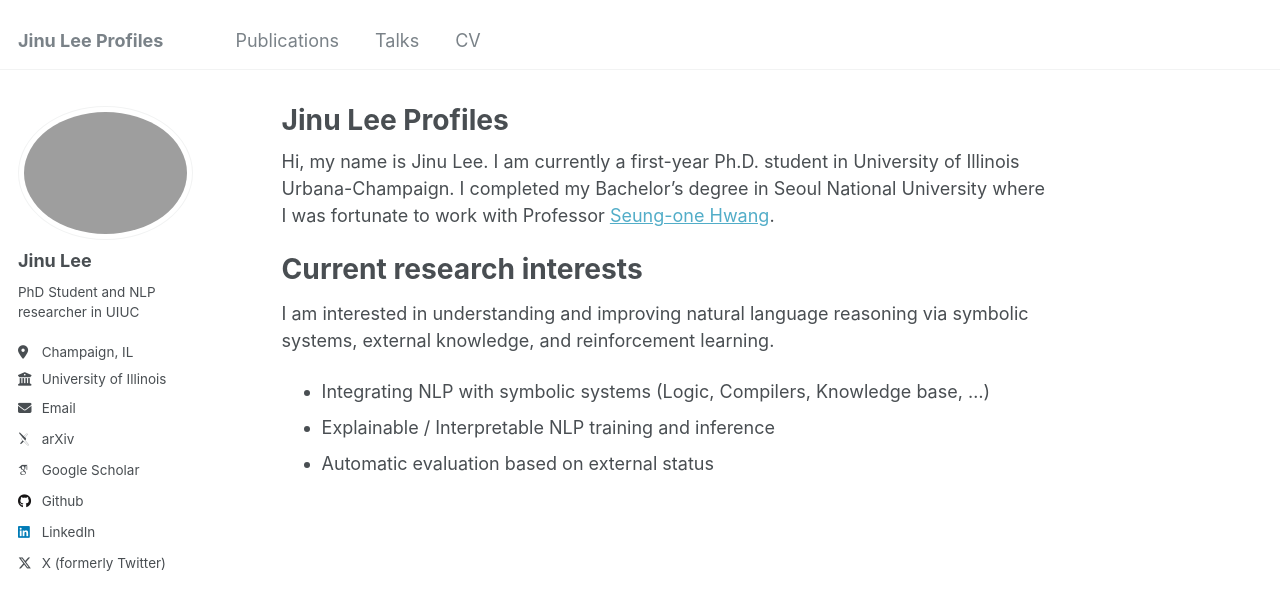
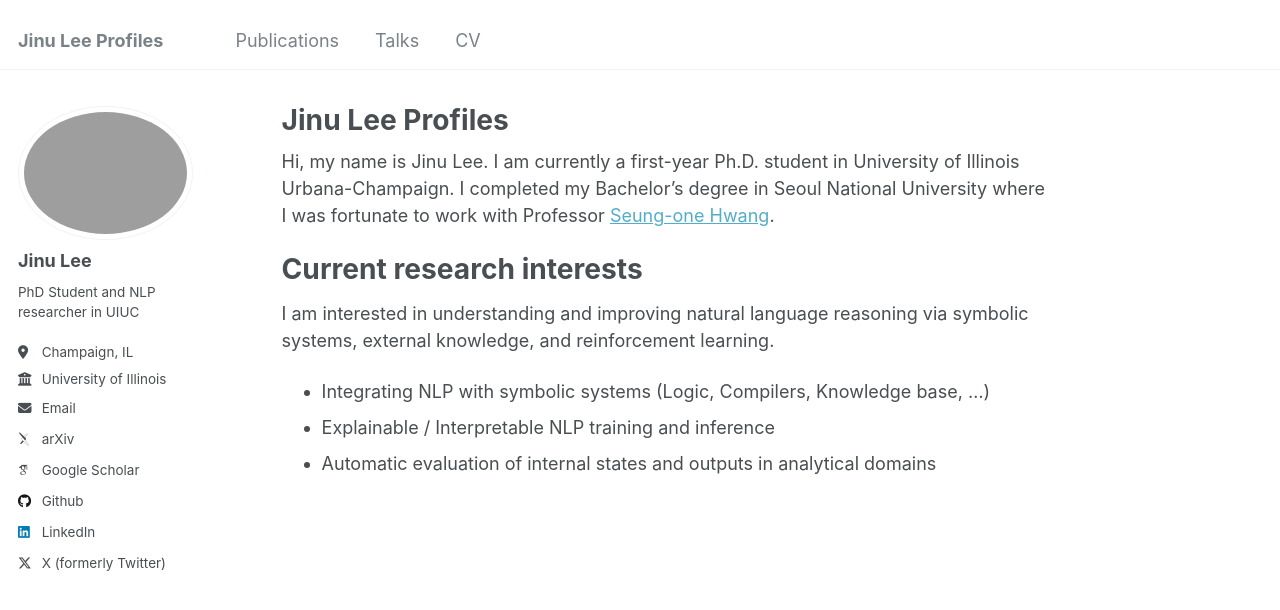
Before and after one commit to jinulee-v/jinulee-v.github.io, a Jekyll site: the page built from _pages/about.md, in a window 1280 px wide. Shown: the top 610 px of the page. Built offline with Jekyll 4.4.1, drawn with Linux system fonts in a browser that asks for light colours; some web fonts are replaced.

Commit message:
fix: about

```diff
--- a/_pages/about.md
+++ b/_pages/about.md
@@ -16,4 +16,4 @@ I am interested in understanding and improving natural language reasoning via sy
 
 - Integrating NLP with symbolic systems (Logic, Compilers, Knowledge base, …)
 - Explainable / Interpretable NLP training and inference
-- Automatic evaluation based on external status
+- Automatic evaluation of internal states and outputs in analytical domains
```
